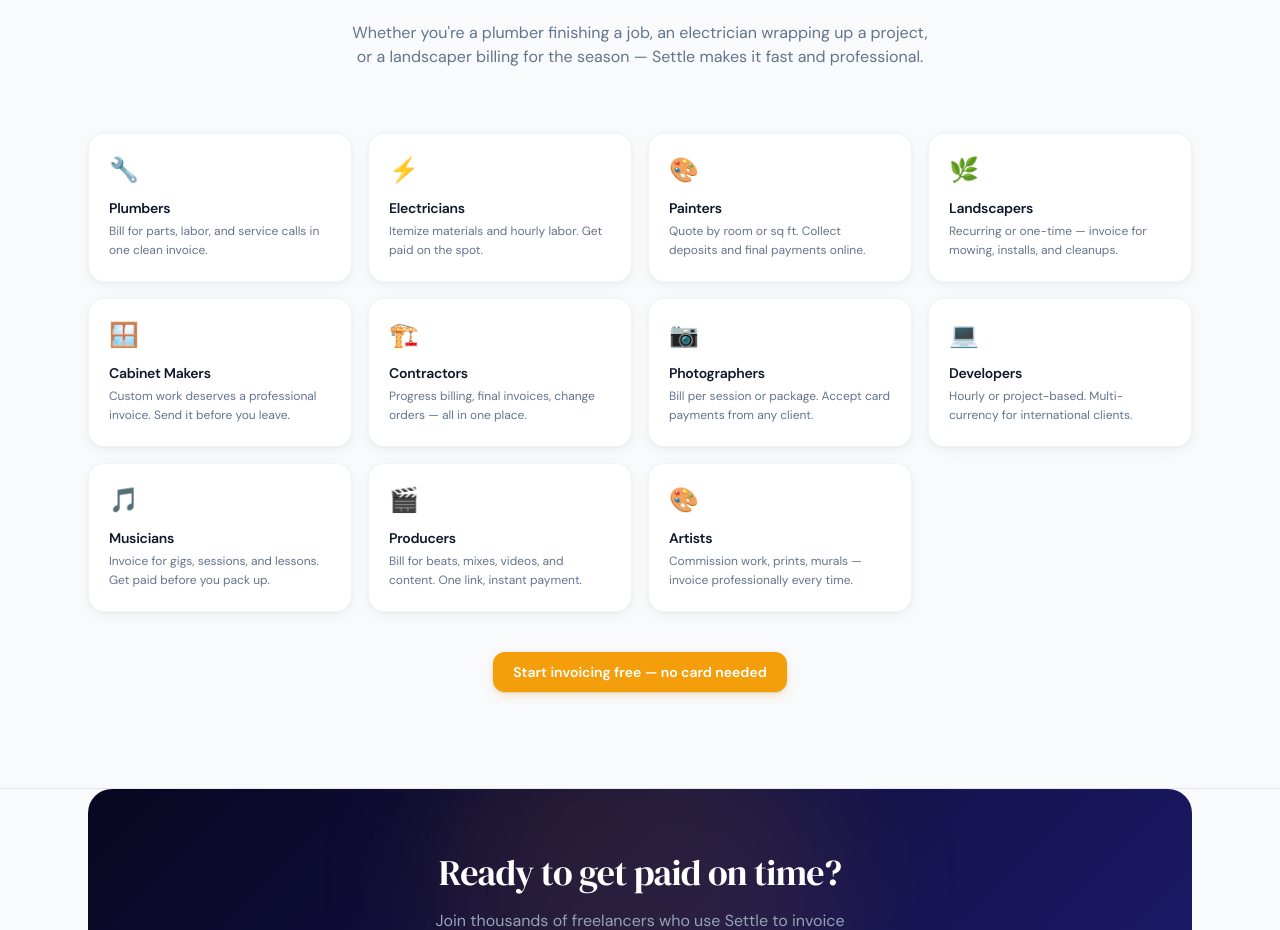
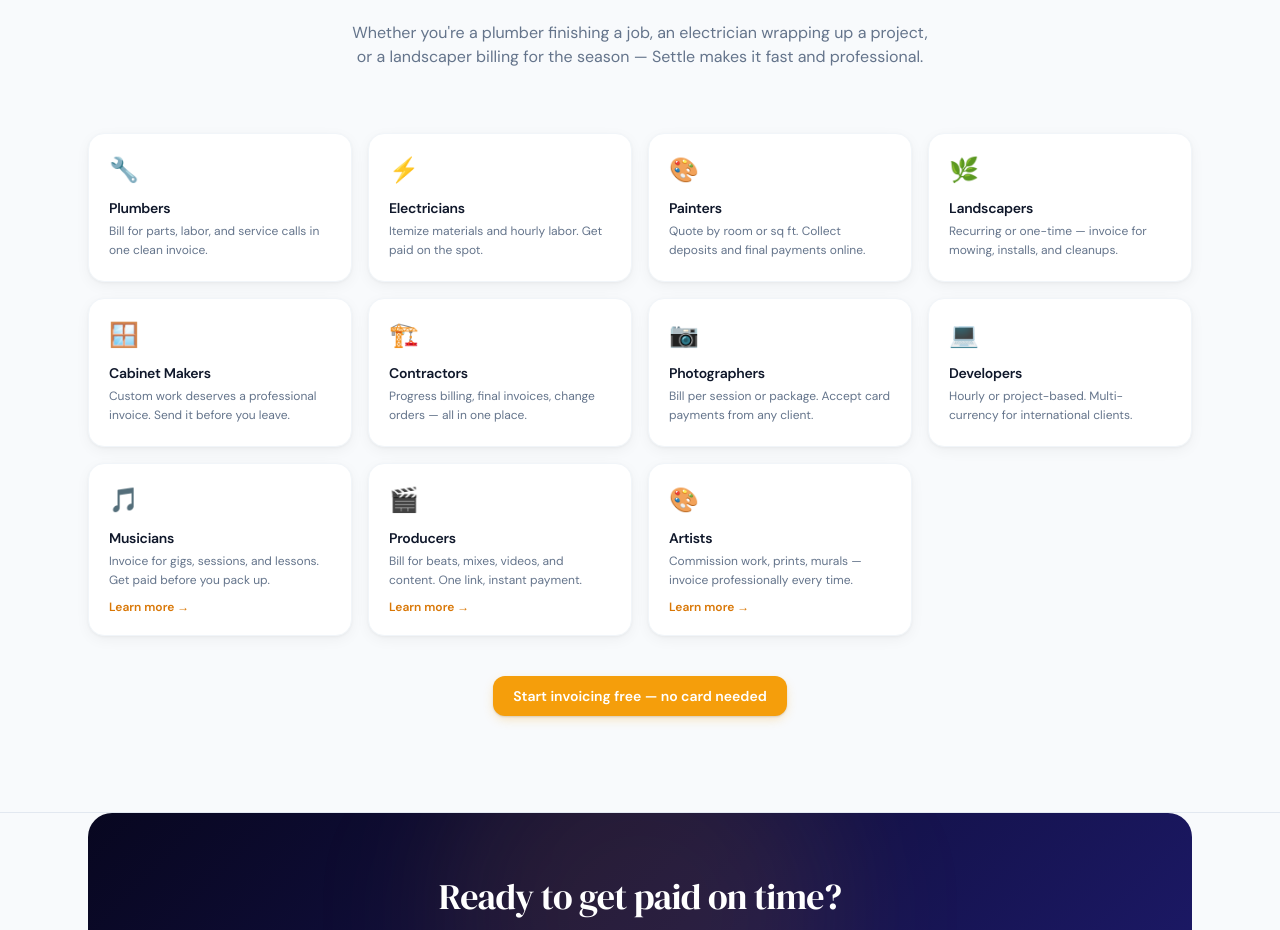
Before and after one commit to tdwint/settle, a Next.js app: page / in a window 1280 px wide. Shown: the part 3260-4190 px from the top of the page. Built offline with nearby package versions, Linux system fonts and the light colour scheme.

Commit message:
Cross-link trades cards to landing pages

```diff
--- a/app/page.tsx
+++ b/app/page.tsx
@@ -257,24 +257,36 @@
           </div>
           <div className="grid grid-cols-2 md:grid-cols-4 gap-4">
             {[
-              { emoji: '🔧', trade: 'Plumbers', desc: 'Bill for parts, labor, and service calls in one clean invoice.' },
-              { emoji: '⚡', trade: 'Electricians', desc: 'Itemize materials and hourly labor. Get paid on the spot.' },
-              { emoji: '🎨', trade: 'Painters', desc: 'Quote by room or sq ft. Collect deposits and final payments online.' },
-              { emoji: '🌿', trade: 'Landscapers', desc: 'Recurring or one-time — invoice for mowing, installs, and cleanups.' },
-              { emoji: '🪟', trade: 'Cabinet Makers', desc: 'Custom work deserves a professional invoice. Send it before you leave.' },
-              { emoji: '🏗️', trade: 'Contractors', desc: 'Progress billing, final invoices, change orders — all in one place.' },
-              { emoji: '📷', trade: 'Photographers', desc: 'Bill per session or package. Accept card payments from any client.' },
-              { emoji: '💻', trade: 'Developers', desc: 'Hourly or project-based. Multi-currency for international clients.' },
-              { emoji: '🎵', trade: 'Musicians', desc: 'Invoice for gigs, sessions, and lessons. Get paid before you pack up.' },
-              { emoji: '🎬', trade: 'Producers', desc: 'Bill for beats, mixes, videos, and content. One link, instant payment.' },
-              { emoji: '🎨', trade: 'Artists', desc: 'Commission work, prints, murals — invoice professionally every time.' },
-            ].map(({ emoji, trade, desc }) => (
-              <div key={trade} className="card p-5">
-                <div className="text-2xl mb-3">{emoji}</div>
-                <h3 className="font-semibold text-sm mb-1" style={{color:'#0f172a'}}>{trade}</h3>
-                <p className="text-xs leading-relaxed" style={{color:'#64748b'}}>{desc}</p>
-              </div>
-            ))}
+              { emoji: '🔧', trade: 'Plumbers', desc: 'Bill for parts, labor, and service calls in one clean invoice.', href: null },
+              { emoji: '⚡', trade: 'Electricians', desc: 'Itemize materials and hourly labor. Get paid on the spot.', href: null },
+              { emoji: '🎨', trade: 'Painters', desc: 'Quote by room or sq ft. Collect deposits and final payments online.', href: null },
+              { emoji: '🌿', trade: 'Landscapers', desc: 'Recurring or one-time — invoice for mowing, installs, and cleanups.', href: null },
+              { emoji: '🪟', trade: 'Cabinet Makers', desc: 'Custom work deserves a professional invoice. Send it before you leave.', href: null },
+              { emoji: '🏗️', trade: 'Contractors', desc: 'Progress billing, final invoices, change orders — all in one place.', href: null },
+              { emoji: '📷', trade: 'Photographers', desc: 'Bill per session or package. Accept card payments from any client.', href: null },
+              { emoji: '💻', trade: 'Developers', desc: 'Hourly or project-based. Multi-currency for international clients.', href: null },
+              { emoji: '🎵', trade: 'Musicians', desc: 'Invoice for gigs, sessions, and lessons. Get paid before you pack up.', href: '/music-producers' },
+              { emoji: '🎬', trade: 'Producers', desc: 'Bill for beats, mixes, videos, and content. One link, instant payment.', href: '/music-producers' },
+              { emoji: '🎨', trade: 'Artists', desc: 'Commission work, prints, murals — invoice professionally every time.', href: '/music-producers' },
+            ].map(({ emoji, trade, desc, href }) => {
+              const inner = (
+                <>
+                  <div className="text-2xl mb-3">{emoji}</div>
+                  <h3 className="font-semibold text-sm mb-1" style={{color:'#0f172a'}}>{trade}</h3>
+                  <p className="text-xs leading-relaxed" style={{color:'#64748b'}}>{desc}</p>
+                  {href && <p className="text-xs font-semibold mt-2" style={{color:'#d97706'}}>Learn more →</p>}
+                </>
+              )
+              return href ? (
+                <Link key={trade} href={href} className="card p-5 hover:-translate-y-0.5 transition-transform duration-200" style={{textDecoration:'none'}}>
+                  {inner}
+                </Link>
+              ) : (
+                <div key={trade} className="card p-5">
+                  {inner}
+                </div>
+              )
+            })}
           </div>
           <div className="text-center mt-10">
             <Link href="/signup" className="btn-primary">
```
